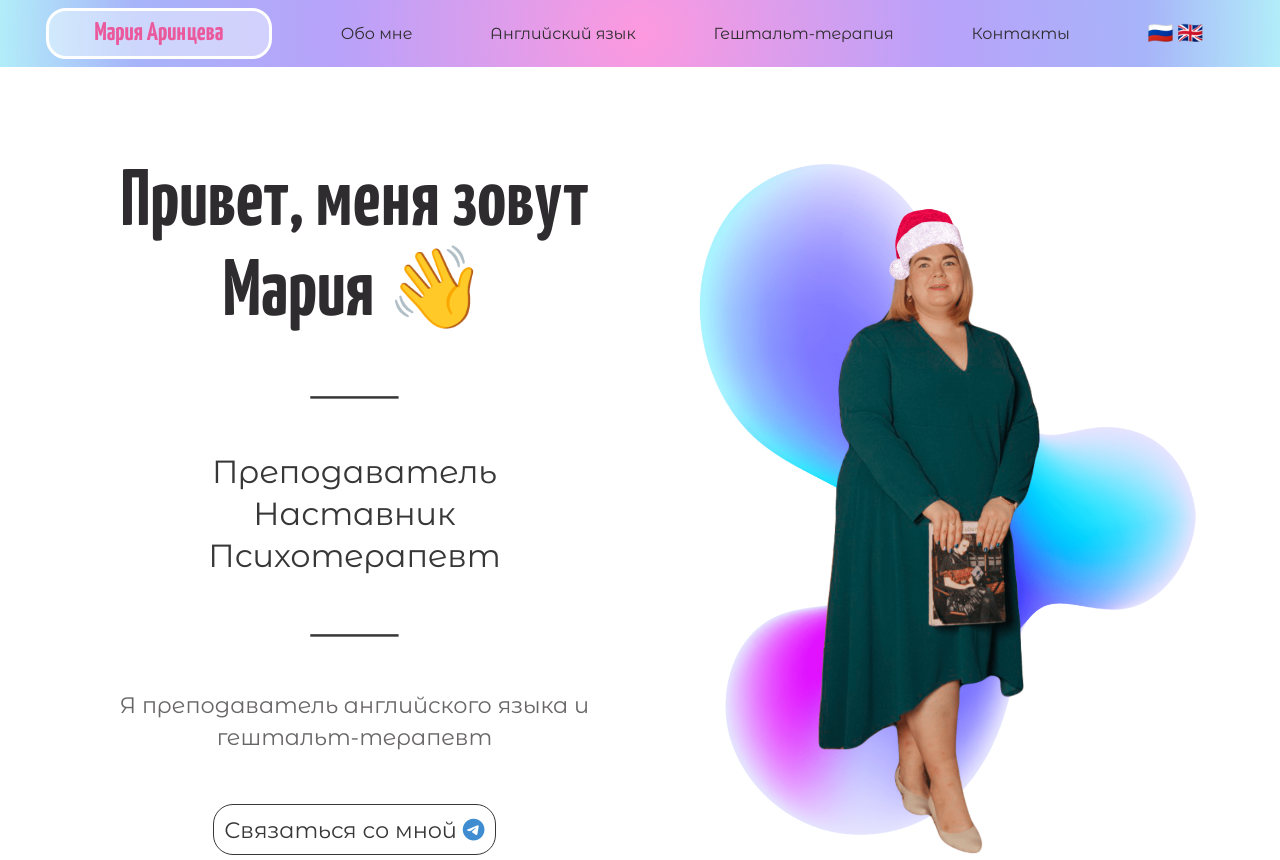
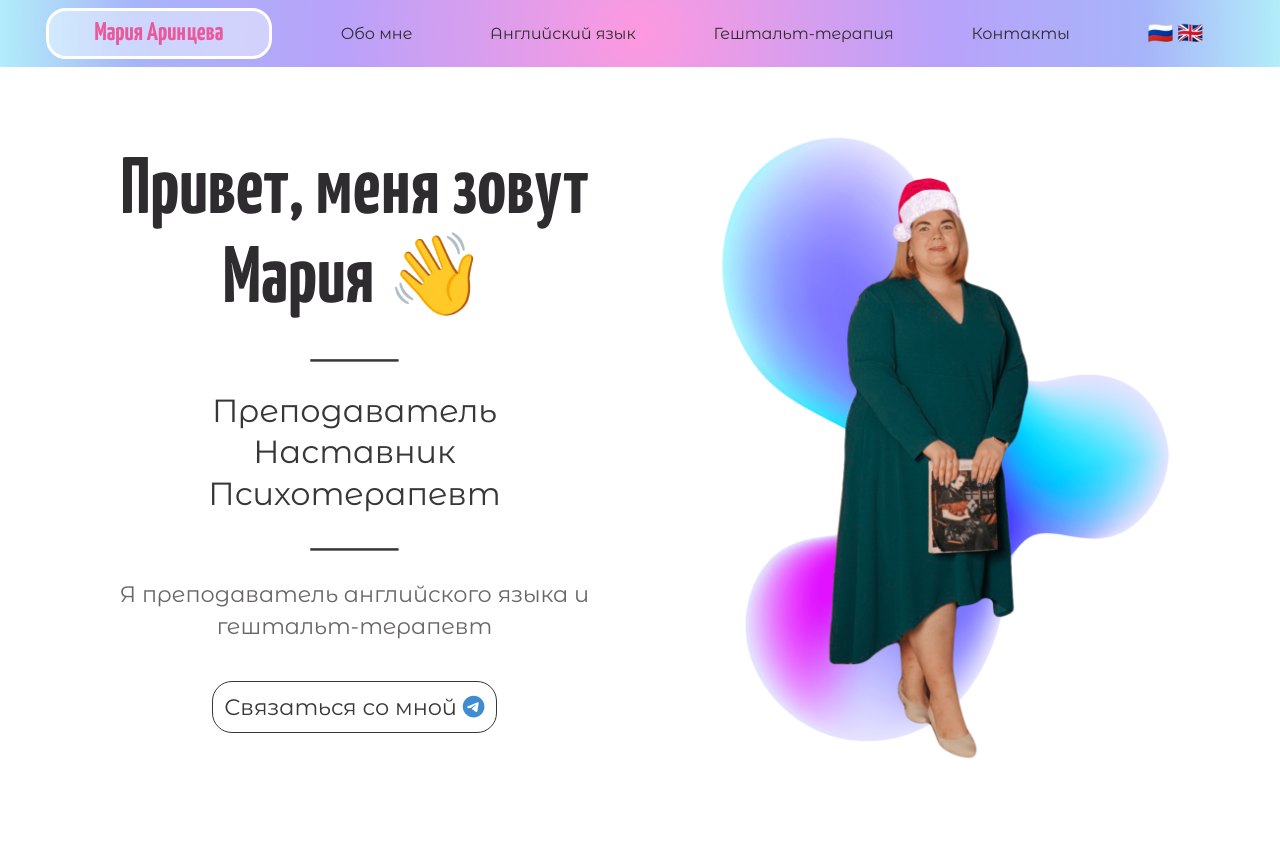
Before and after one commit to pvldgt/arintseva-project, a website built with Vite: page index.html in a window 1280 px wide. Shown: the top 860 px of the page. Built offline with nearby package versions, Linux system fonts and the light colour scheme.

Commit message:
add button partial, play with padding on greeting, edit text, text line breaks

```diff
--- a/index.html
+++ b/index.html
@@ -57,14 +57,13 @@
         <h2 class="greeting__sub-heading"> ⸻ </h2>
         <h2 class="greeting__sub-heading"> Преподаватель <br> Наставник <br> Психотерапевт </h2>
         <h2 class="greeting__sub-heading"> ⸻ </h2>
-        <h3>Я преподаватель английского языка и гештальт-терапевт</h3>
-        <h3 class="greeting__button"><a href="https://t.me/happysummerberries" class="greeting__grid-text-button"
-            role="button">
-            Связаться со мной <i class="fa-brands fa-telegram greeting__telegram-logo"></i>
+        <h3 class="greeting__sub-text">Я преподаватель английского языка и гештальт-терапевт</h3>
+        <h3 class="button"><a href="https://t.me/happysummerberries" class="button__text" role="button">
+            Связаться со мной <i class="fa-brands fa-telegram button__logo"></i>
           </a></h3>
       </div>
       <div class="greeting__grid-img">
-        <img src="src/assets/maria_main.PNG" alt="main-image">
+        <img class="greeting__image" src="src/assets/maria_main.PNG" alt="main-image">
       </div>
     </div>
   </section>
@@ -120,7 +119,7 @@
           <h4 class="resume__sub-heading">Московский Институт Гештальта и Психодрамы (МИГИП)</h4>
           <h4 class="resume__location">📍Москва, Россия</h4>
           <h5 class="resume__year">2019-2020</h5>
-          <p class="resume__normal-text">Гештальт-терапия. Первая ступень.</p>
+          <p class="resume__normal-text">Гештальт-терапия. Первая ступень</p>
         </div>
         <div class="resume__item">
           <h4 class="resume__sub-heading">Московский Институт Гештальта и Психодрамы (МИГИП)</h4>
@@ -288,13 +287,14 @@
         университет и я смотрела на него и говорила, вот я стану преподавателем английского и буду работать в
         университете.
       </p>
+      <br>
       <p class="container__element container--normal-text">
         Собственно так и получилось: я закончила МГЛУ им. Мориса Тореза и сразу же начала еще во время
         учебы работать в университетах, так что мечту маленькой девочки Маши я успешно реализовала и до сих пор
         преподавание и языки - это большое важное дело в моей жизни. Правда теперь я работаю в школе с талантливыми и
         мотивированными детьми.
       </p>
-
+      <br>
       <div class="container__element container--takes-2">
         <p class="container--normal-text">Основные направления работы: </p>
         <ul class="container--normal-text">
@@ -327,16 +327,19 @@
         профессиональным интересом я к ней пришла не так давно. В начале пути психология для меня была надеждой на
         лучшую жизнь: я читала книги, посещала тренинги, смотрела передачи, даже ходила разово к психологам (не все эти
         вещи как потом оказалось связаны с реальной психологией) и искала ключ к решению своих проблем! </p>
+      <br>
       <p class="container__element container--normal-text">Так в этом поиске я нашла «своего» психотерапевта, тогда я
         ещё и знать не знала, «про что» и «как» работает гештальт подход в психотерапии, просто доверилась специалисту и
         начала работу. Да и в ходе терапии не особо задавалась вопросом, что за подход то, главное - я работала и подход
         работал! </p>
+      <br>
       <p class="container__element container--normal-text">Когда за плечами было уже приличное количество часов личной
         терапии, нужда в психологии сильно актуализировалась у меня на работе. Я большую часть жизни работала в
         университетах, а тут начала работать в школе и вместе с ролью «учитель», получила ещё и роль «наставник», тут я
         и начала думать, не очень то осознанно, честно говоря, что, кажется, уже хочется прикасаться к психологии более
         профессионально и задумалась о поиске обучения (если бы я это формулировала тогда, то вряд ли я бы признала свой
         такой сильный интерес к психологии 😅). </p>
+      <br>
       <p class="container__element container--normal-text">Когда делилась своими переживаниями на терапии про новую роль
         наставника и поиск тренингов, мой психолог сказала, а идите к нам, в МИГИП (Московский Институт Гештальта и
         Психодрамы). И, честно говоря, я уже давно просматривала их программы обучения, но для меня оно казалось
@@ -344,6 +347,7 @@
         (сейчас очень тепло улыбаюсь этим воспоминаниям 😊). И тем не менее тогда я пошла учиться на первую ступень
         обучения, а сейчас уже на третьем году обучения на второй ступени и даже начинаю свою практику для прохождения
         сертификации. </p>
+      <br>
       <p class="container__element container--normal-text">Вот так и сложился мой путь, в котором я учитель, наставник и
         будущий гештальт-терапевт. </p>
 
@@ -357,6 +361,12 @@
     <div class="section section--no-separator">
       <div class="section__subheader">Мои контакты</div>
     </div>
+    <div class="container">
+      <h3 class="button"><a href="https://t.me/happysummerberries" class="button__text" role="button">
+          Написать мне в Telegram <i class="fa-brands fa-telegram button__logo"></i>
+        </a></h3>
+    </div>
+
   </section>
 
 
--- /dev/null
+++ b/src/scss/base/_button.scss
@@ -0,0 +1,30 @@
+@use 'colors';
+@use 'typography';
+
+.button {
+
+    margin: 2em;
+
+    &__text {
+        @include typography.sub-text;
+        color: colors.$regular;
+        padding: 0.7rem;
+        text-decoration: none;
+        border: solid 1px colors.$regular;
+        border-radius: 20px;
+    }
+
+    &__text:hover {
+        color: colors.$white;
+        background-color: colors.$pink-accent;
+        border: none;
+
+        .button__logo {
+            color: colors.$white;
+        }
+    }
+
+    &__logo {
+        color: colors.$telegram;
+    }
+}
--- a/src/scss/base/_container.scss
+++ b/src/scss/base/_container.scss
@@ -1,32 +1,32 @@
 @use 'typography';
 
 .container {
-    padding: 1.5rem 10rem;
-    text-align: center;
+    padding: 2% 10%;
+    list-style: inside;
     // display: grid;
     // gap: 15px 10px;
 
-    &--grid-2-1 {
-        grid-template-columns: repeat(2, 1fr);
-    }
+    // &--grid-2-1 {
+    //     grid-template-columns: repeat(2, 1fr);
+    // }
 
-    &--takes-2 {
-        grid-column-start: span 2;
-        justify-self: center;
-        list-style: inside;
-    }
+    // &--takes-2 {
+    //     grid-column-start: span 2;
+    //     justify-self: center;
+    // list-style: inside;
+    // }
 
     // &__container__list {
     //     list-style: inside;
     // }
 
-    &__element {}
+    // &__element {}
 
     &--normal-text {
         @include typography.normal-text;
     }
 
-    // &--left-align {
-    //     text-align: left;
-    // }
+    &--left-align {
+        text-align: left;
+    }
 }
--- a/src/scss/base/_index.scss
+++ b/src/scss/base/_index.scss
@@ -4,3 +4,4 @@
 @forward 'mixins';
 @forward 'section';
 @forward 'container';
+@forward 'button';
--- a/src/scss/partials/_greeting.scss
+++ b/src/scss/partials/_greeting.scss
@@ -12,9 +12,7 @@
     &__grid {
         display: grid;
         grid-template-columns: 1fr 1fr;
-        padding: 3%;
-        // justify-content: center;
-        // align-content: center;
+        padding: 1% 3%;
         gap: 1%;
 
     }
@@ -24,13 +22,13 @@
         display: flex;
         flex-direction: column;
         width: 100%;
-        justify-content: space-around;
+        justify-content: center;
         align-content: center;
     }
 
     // Space around the text elements
     &__grid-text>* {
-        padding: 2%;
+        padding: 1%;
     }
 
     &__heading {
@@ -41,10 +39,10 @@
     &__sub-heading {
         @include base.sub-heading;
         color: base.$regular;
-        padding: 2% 5%;
+        padding: 1% 5%;
     }
 
-    h3 {
+    &__sub-text {
         @include base.sub-text;
         color: base.$light;
 
@@ -53,34 +51,8 @@
     &__grid-img {
         align-self: center;
         justify-self: center;
-        width: 100%;
-    }
+        width: 90%;
 
-    &__grid-text-button {
-        color: base.$regular;
-        font-family: base.$subheader-font;
-        padding: 2%;
-        text-decoration: none;
-        border: solid 1px base.$regular;
-        border-radius: 20px;
-    }
-
-    &__grid-text-button:hover {
-        color: base.$white;
-        background-color: base.$pink-accent;
-        border: none;
-
-        .greeting__telegram-logo {
-            color: base.$white;
-        }
-    }
-
-    h3#{&}__button {
-        margin: 4.5% 0%;
-    }
-
-    &__telegram-logo {
-        color: base.$telegram;
     }
 
     @media (max-width: 1020px) {
```
